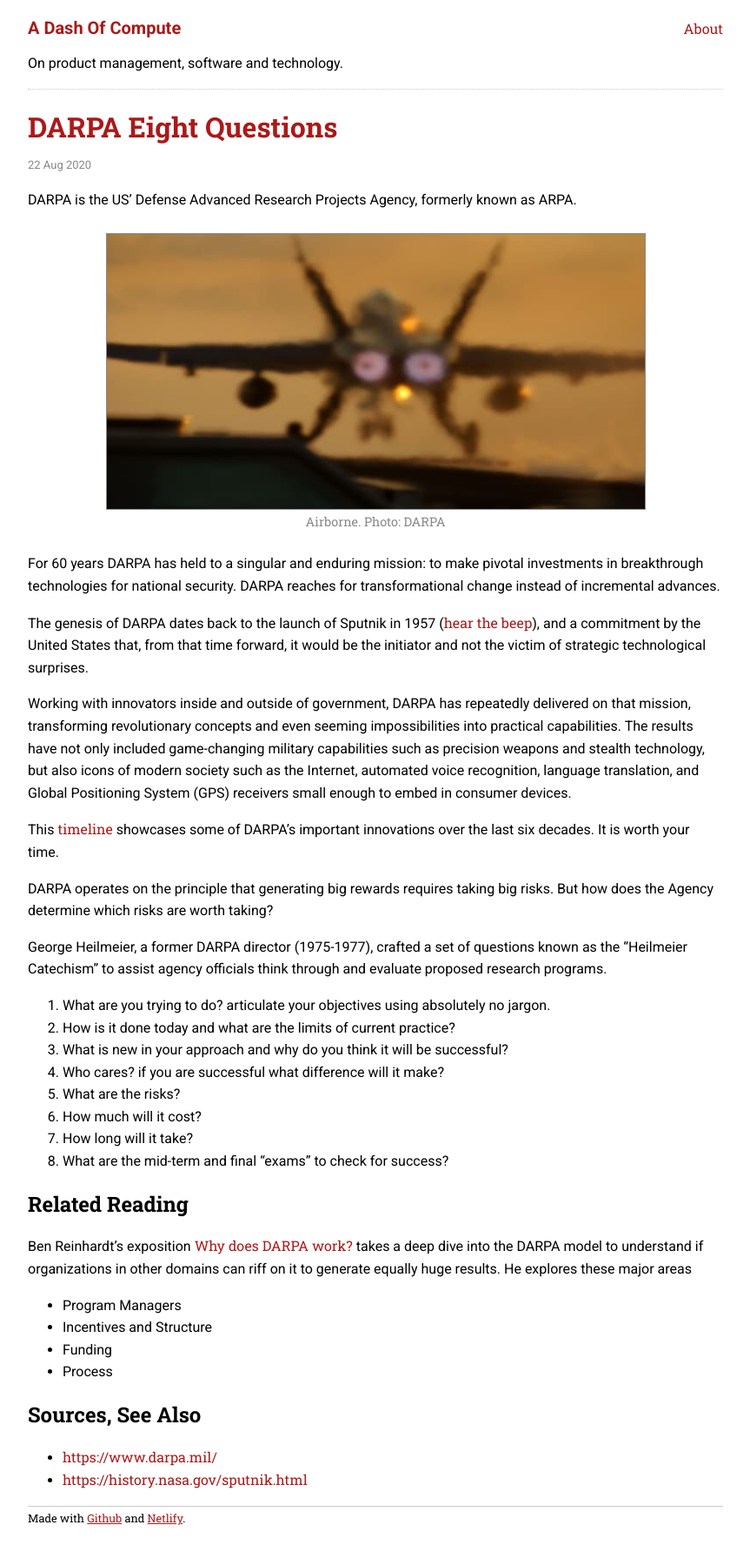
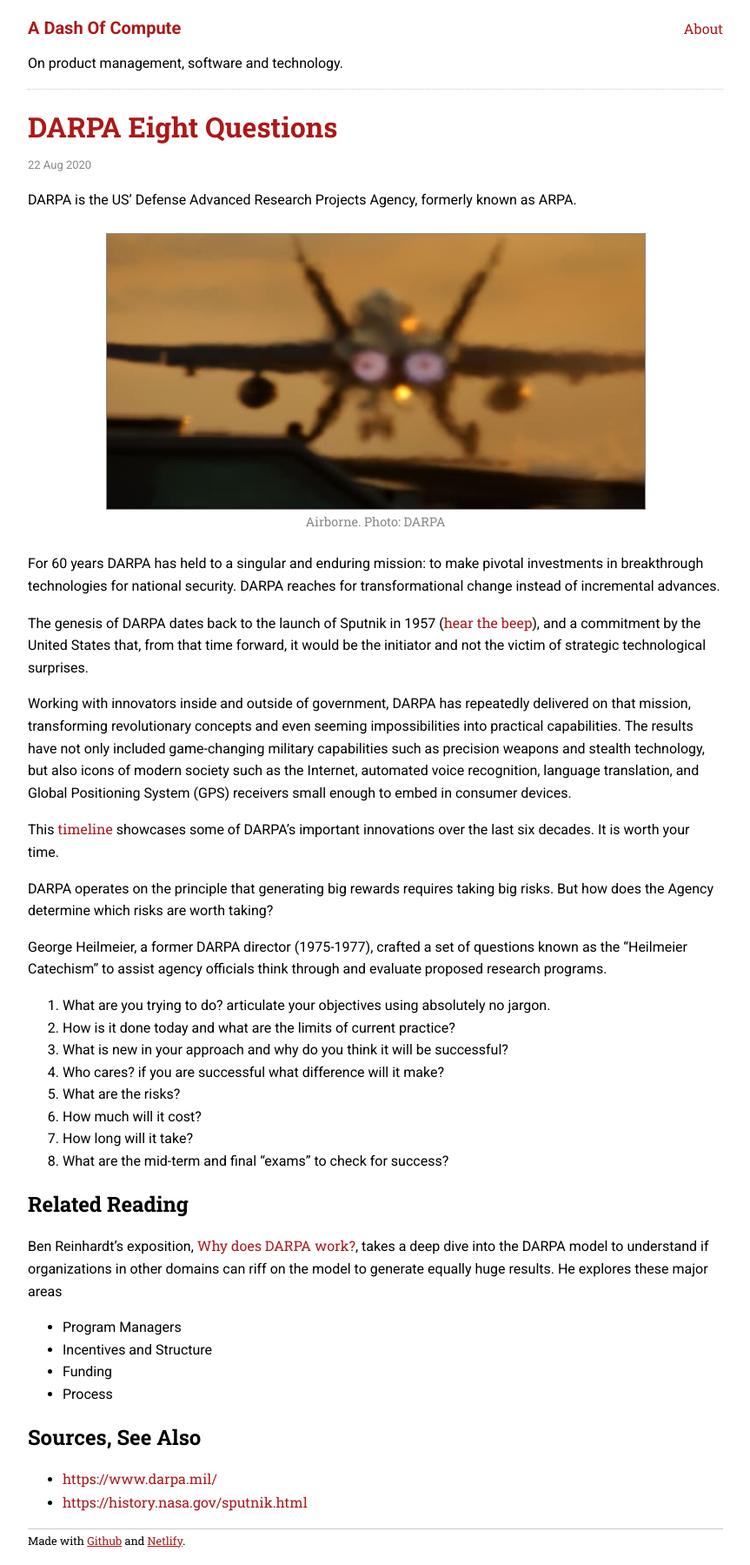
Before and after one commit to sautee/sautee.github.io, a Jekyll site: the page built from _posts/2020-08-22-the-heilmeier-catechism.md, in a window 1280 px wide. Shown: the whole page at 87% size, without its empty margins (208-1071 px from the left). Built offline with Jekyll 4.4.1, drawn with Linux system fonts in a browser that asks for light colours; before the commit the page ends 1773 px from its top, so only the background shows below that.

Commit message:
Update 2020-08-22-the-heilmeier-catechism.md

```diff
--- a/_posts/2020-08-22-the-heilmeier-catechism.md
+++ b/_posts/2020-08-22-the-heilmeier-catechism.md
@@ -35,7 +35,7 @@ George Heilmeier, a former DARPA director (1975-1977), crafted a set of question
 8. What are the mid-term and final “exams” to check for success?
 
 ## Related Reading
-Ben Reinhardt's exposition [Why does DARPA work?](https://benjaminreinhardt.com/wddw#riffing_on_the_arpa_model_mini) takes a deep dive into the DARPA model to understand if organizations in other domains can riff on it to generate equally huge results. He explores these major areas
+Ben Reinhardt's exposition, [Why does DARPA work?](https://benjaminreinhardt.com/wddw#riffing_on_the_arpa_model_mini), takes a deep dive into the DARPA model to understand if organizations in other domains can riff on the model to generate equally huge results. He explores these major areas
 
 - Program Managers
 - Incentives and Structure
```
